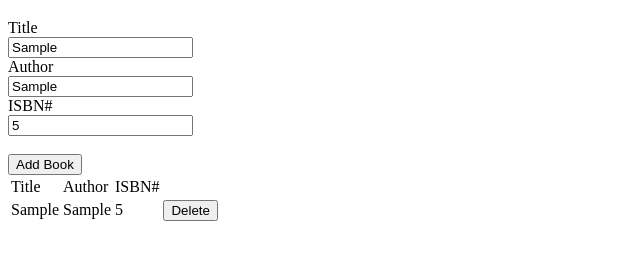
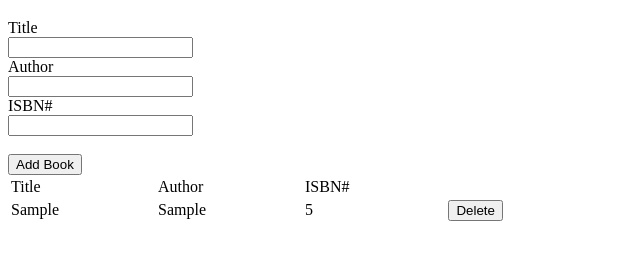
Before and after one commit to acciojob/book-list-TanishkaCh30, a website: page main.html in a window 1280 px wide. Both pictures are taken after typing "Sample", "Sample", "5" into the empty fields and a click on the button "Add Book". Shown: the part 61-320 px from the top of the page, without its empty margins (0-640 px from the left). Drawn offline with Linux system fonts and the light colour scheme.

Commit message:
created a submission

```diff
--- a/script.js
+++ b/script.js
@@ -15,6 +15,10 @@ function addRow(){
 	newCell2.textContent = author.value;
 	newCell3.textContent = isbn.value;
 	newCell4.innerHTML="<button id='delete'>Delete</button>";
+
+	title.value = '';
+	author.value = '';
+	isbn.value = '';
 }
 
 table.addEventListener("click",function(e){
--- a/styles.css
+++ b/styles.css
@@ -1,4 +1,4 @@
-th{
+td{
 	padding-right:6em;
 }
 span{
```
Also changed, not shown: main.html (+3 -4 lines).
